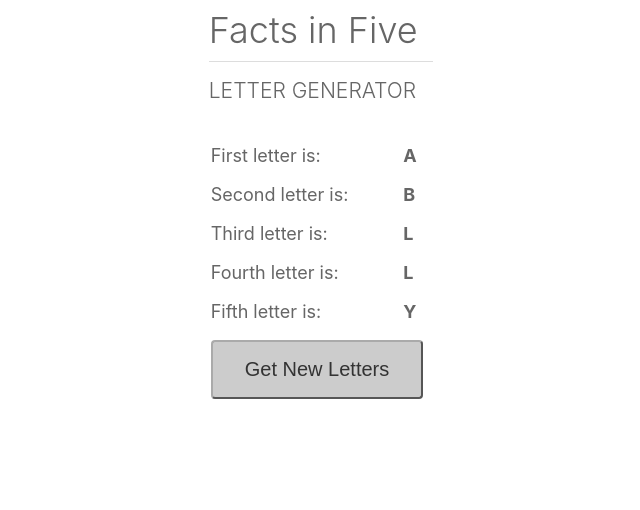
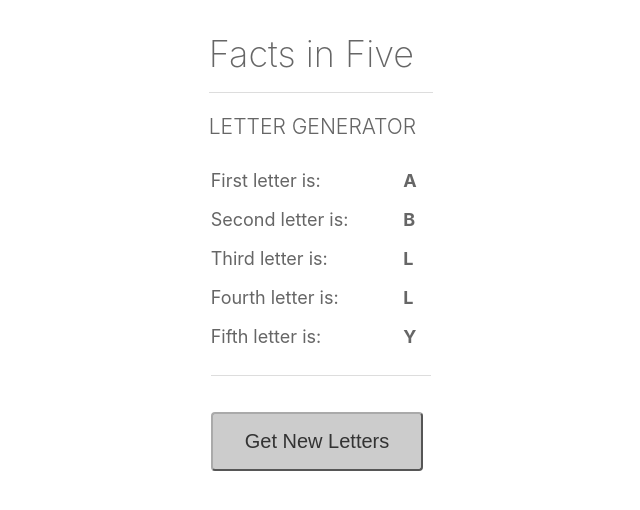
Before and after one commit to overtureweb/fif, a website: page index.html in a window 1280 px wide. Shown: the whole page, without its empty margins (319-959 px from the left). Drawn offline with Linux system fonts and the light colour scheme; files that its build step writes are made by us from their sources.

Commit message:
Initial Commit

```diff
--- a/index.html
+++ b/index.html
@@ -8,12 +8,11 @@
 </head>
 <body>
 
-<div id="test">
+<div id="letter-generator-container">
     <div>
         <h1>Facts in Five</h1>
         <hr>
         <h3>Letter Generator</h3>
-
         <table>
             <tr>
                 <td>First letter is:</td>
@@ -36,6 +35,10 @@
                 <td class="the-letter"></td>
             </tr>
             <tr>
+                <td></td>
+                <td></td>
+            </tr>
+            <tr>
                 <td colspan="2">
                     <button type="button" id="generateLetters">Get New Letters</button>
                 </td>
@@ -43,6 +46,6 @@
         </table>
     </div>
 </div>
-<script src="script.js"></script>
+<script src="dist/script.js"></script>
 </body>
 </html>
--- a/script.js
+++ b/script.js
@@ -1,6 +1,4 @@
 window.addEventListener('load', () => {
-    "use strict";
-
     const btn = document.querySelector("#generateLetters");
     btn.addEventListener("click", getLetters, false);
 
--- a/style.css
+++ b/style.css
@@ -4,19 +4,19 @@
     font-family: -apple-system, BlinkMacSystemFont, "Segoe UI", Roboto, Helvetica, Arial, sans-serif, "Apple Color Emoji", "Segoe UI Emoji", "Segoe UI Symbol";
 }
 
-#test {
+div#letter-generator-container {
     display: flex;
     justify-content: center;
 }
 
-h1, h3 {
-    font-weight: 300;
-    margin: 0;
+h1 {
+    font-weight: 200;
+    margin-bottom: 1rem;
 }
 
 h3 {
+    font-weight: 300;
     text-transform: uppercase;
-    margin: 1rem 0 2rem;
 }
 
 td {
@@ -27,6 +27,11 @@
     text-transform: uppercase;
     font-weight: bolder;
     align-content: center;
+}
+
+tr:last-of-type td {
+    border-top: 1px solid #DDD;
+    padding-top: 2em;
 }
 
 button {
```
Also changed, not shown: gulpfile.js (added, +10 -0 lines), package.json (added, +26 -0 lines), .babelrc (added), dist/script.js (added), 1 other file.
